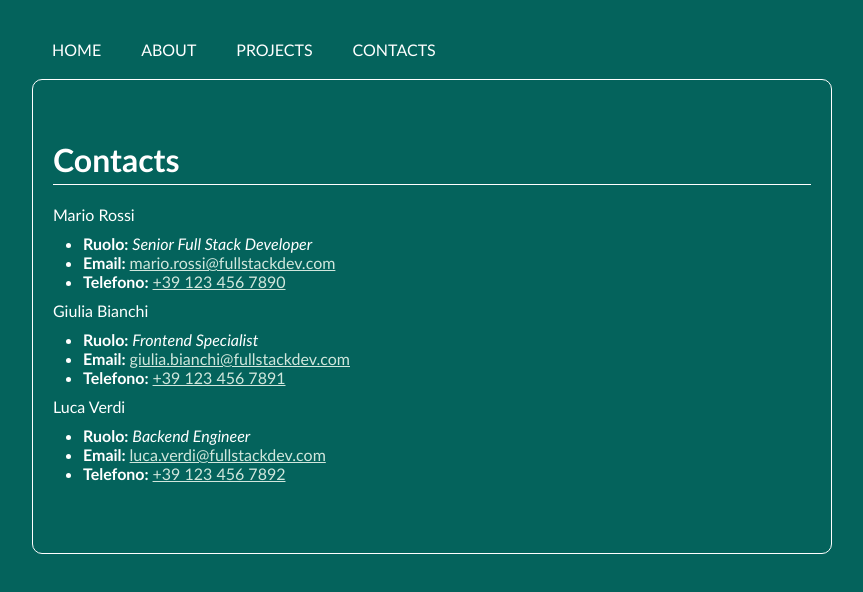
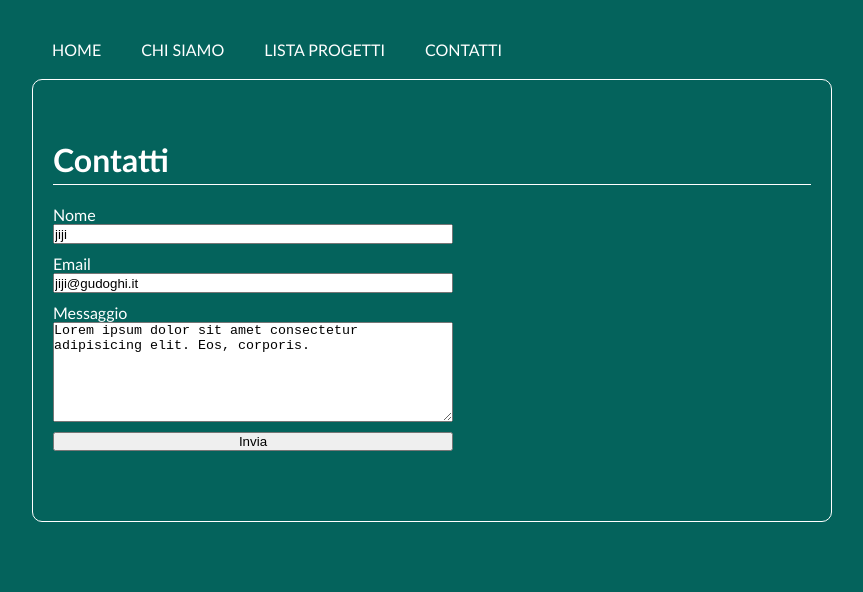
Before and after one commit to luigidibella/vite-boolfolio, a Vue app: page /contatti in a window 1280 px wide. Shown: the top 592 px of the page, without its empty margins (208-1071 px from the left). Built offline with nearby package versions, Linux system fonts and the light colour scheme.

Commit message:
[add] form

```diff
--- a/src/components/Header.vue
+++ b/src/components/Header.vue
@@ -12,9 +12,9 @@ export default {
       <nav>
         <ul>
           <li><router-link :to="{name: 'home'}">Home</router-link></li>
-          <li><router-link :to="{name: 'about'}">About</router-link></li>
-          <li><router-link :to="{name: 'projects'}">Projects</router-link></li>
-          <li><router-link :to="{name: 'contacts'}">Contacts</router-link></li>
+          <li><router-link :to="{name: 'about'}">Chi Siamo</router-link></li>
+          <li><router-link :to="{name: 'projects'}">Lista Progetti</router-link></li>
+          <li><router-link :to="{name: 'contacts'}">Contatti</router-link></li>
         </ul>
       </nav>
     </header>
--- a/src/pages/About.vue
+++ b/src/pages/About.vue
@@ -10,9 +10,9 @@ export default {
 <template>
   <div class="main-wrapper">
     <div class="container">
-      <h1>About</h1>
+      <h1>Chi Siamo</h1>
 
-      <p>Benvenuti nella nostra sezione About! Siamo un team di appassionati sviluppatori Full Stack, dedicati a fornire soluzioni innovative e personalizzate per soddisfare ogni esigenza tecnologica. La nostra missione è aiutare le aziende a crescere e innovare attraverso un approccio collaborativo e all'avanguardia. Con anni di esperienza e una vasta gamma di competenze, siamo pronti a trasformare le vostre idee in realtà digitali di successo.</p>
+      <p>Siamo un team di appassionati sviluppatori Full Stack, dedicati a fornire soluzioni innovative e personalizzate per soddisfare ogni esigenza tecnologica. La nostra missione è aiutare le aziende a crescere e innovare attraverso un approccio collaborativo e all'avanguardia. Con anni di esperienza e una vasta gamma di competenze, siamo pronti a trasformare le vostre idee in realtà digitali di successo.</p>
 
     </div>
   </div>
--- a/src/pages/Contacts.vue
+++ b/src/pages/Contacts.vue
@@ -1,8 +1,36 @@
 <script>
+import axios from 'axios';
+import { store } from '../data/store';
 
 export default {
 
   name: 'Contacts',
+  data(){
+    return{
+      name: 'jiji',
+      email: 'jiji@gudoghi.it',
+      message: 'Lorem ipsum dolor sit amet consectetur adipisicing elit. Eos, corporis.',
+    }
+  },
+  methods: {
+    sendEmail(){
+      const data = {
+        name: this.name,
+        email: this.email,
+        message: this.message,
+      }
+
+      axios.post(store.apiUrl + 'send-email', data)
+      .then(result => {
+        console.log(result.data);
+      })
+      .catch(error => {
+        console.log(error.message);
+      })
+
+      console.log(data);
+    }
+  },
 }
 
 </script>
@@ -10,33 +38,30 @@ export default {
 <template>
   <div class="main-wrapper">
     <div class="container">
-      <h1>Contacts</h1>
+      <h1>Contatti</h1>
 
-      <div class="contact-list">
-        <ul>
-            <li>Mario Rossi
-              <ul>
-                <li><strong>Ruolo: </strong><em>Senior Full Stack Developer</em></li>
-                <li><strong>Email: </strong><a href="#">mario.rossi@fullstackdev.com</a></li>
-                <li><strong>Telefono: </strong><a href="#">+39 123 456 7890</a></li>
-              </ul>
-            </li>
-            <li>Giulia Bianchi
-              <ul>
-                <li><strong>Ruolo: </strong><em>Frontend Specialist</em></li>
-                <li><strong>Email: </strong><a href="#">giulia.bianchi@fullstackdev.com</a></li>
-                <li><strong>Telefono: </strong><a href="#">+39 123 456 7891</a></li>
-              </ul>
-            </li>
-            <li>Luca Verdi
-              <ul>
-                <li><strong>Ruolo: </strong><em>Backend Engineer</em></li>
-                <li><strong>Email: </strong><a href="#">luca.verdi@fullstackdev.com</a></li>
-                <li><strong>Telefono: </strong><a href="#">+39 123 456 7892</a></li>
-              </ul>
-            </li>
-        </ul>
-      </div>
+      <form @submit.prevent="sendEmail">
+        <div  >
+          <div>
+            <label for="name">Nome</label>
+            <input v-model="name" type="text" name="name" id="name" />
+            <p class="error"></p>
+          </div>
+          <div>
+            <label for="email">Email</label>
+            <input v-model="email" type="text" name="email" id="email" />
+            <p class="error"></p>
+          </div>
+          <div>
+            <label for="message">Messaggio</label>
+            <textarea v-model="message" name="message" id="message"></textarea>
+            <p class="error"></p>
+          </div>
+          <div>
+            <button type="submit">Invia</button>
+          </div>
+        </div>
+      </form>
 
     </div>
   </div>
@@ -44,18 +69,29 @@ export default {
 
 <style lang="scss" scoped>
 
-.contact-list{
-  ul{
-    list-style: none;
-    li{
-      ul{
-        padding: 10px 30px;
-        li{
-          list-style: disc;
-        }
-      }
+form{
+  div{
+    display: flex;
+    flex-direction: column;
+    justify-content: center;
+    div{
+      margin-bottom: 10px;
     }
   }
 }
 
+input,
+textarea,
+button{
+  width: 400px;
+}
+
+input{
+  height: 20px;
+}
+
+textarea{
+  height: 100px;
+}
+
 </style>
```
